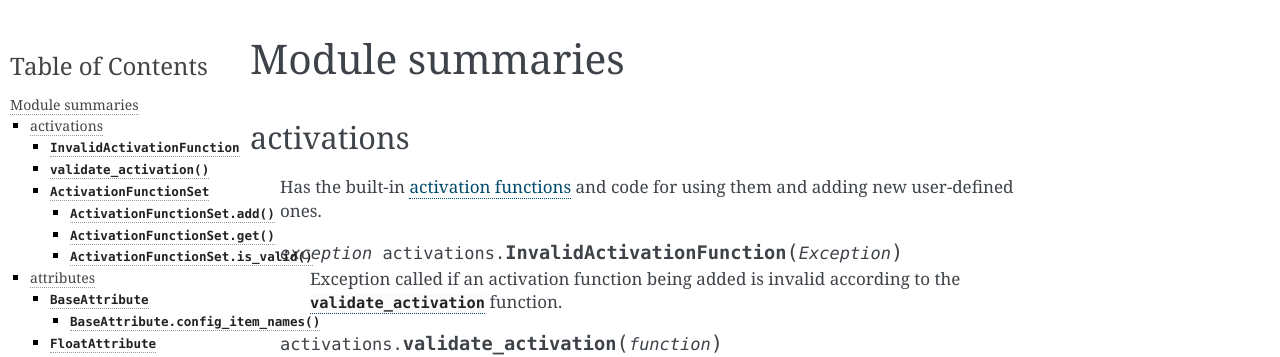
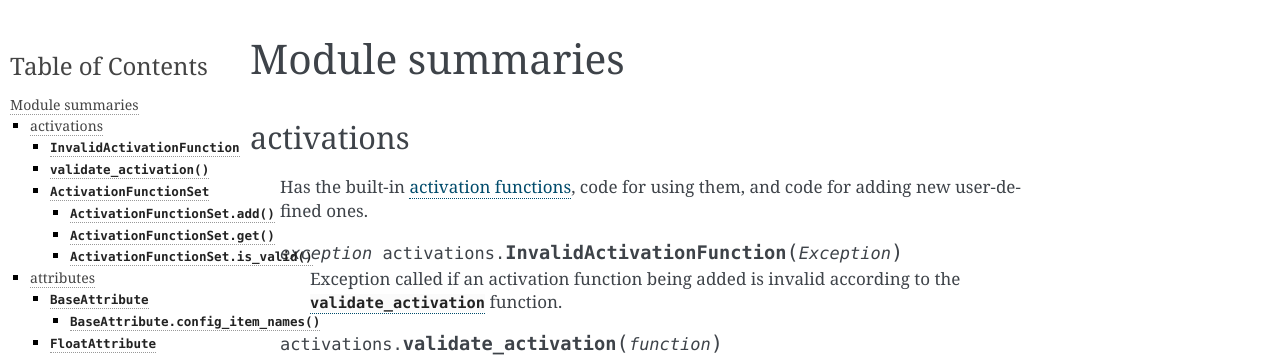
Before and after one commit to CodeReclaimers/neat-python, a Sphinx documentation site: the page built from docs/module_summaries.rst, in a window 1280 px wide and 900 px high. Shown: the top 357 px of the window. Built offline with Sphinx 7.4.7, drawn with Linux system fonts in a browser that asks for light colours; some of the changed text lies outside the part shown.

Commit message:
Add more module summaries, partially to be turned into module docstrings.

```diff
--- a/docs/module_summaries.rst
+++ b/docs/module_summaries.rst
@@ -11,7 +11,7 @@
 
 activations
 ---------------
-  Has the built-in :term:`activation functions <activation function>` and code for using them and adding new user-defined ones.
+  Has the built-in :term:`activation functions <activation function>`, code for using them, and code for adding new user-defined ones.
 
   .. py:exception:: InvalidActivationFunction(Exception)
 
```
Also changed, not shown: other parts of docs/module_summaries.rst (+7 -2 lines).
